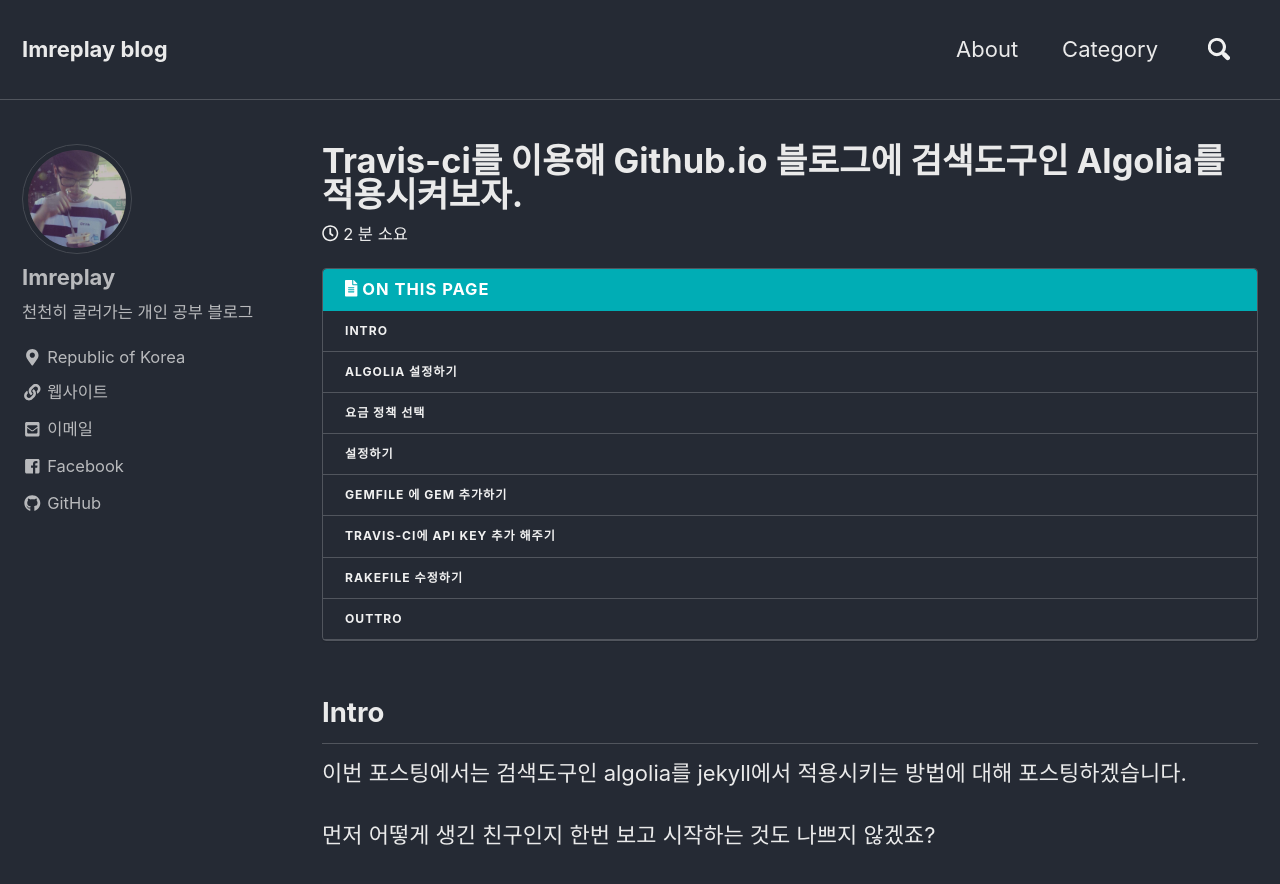
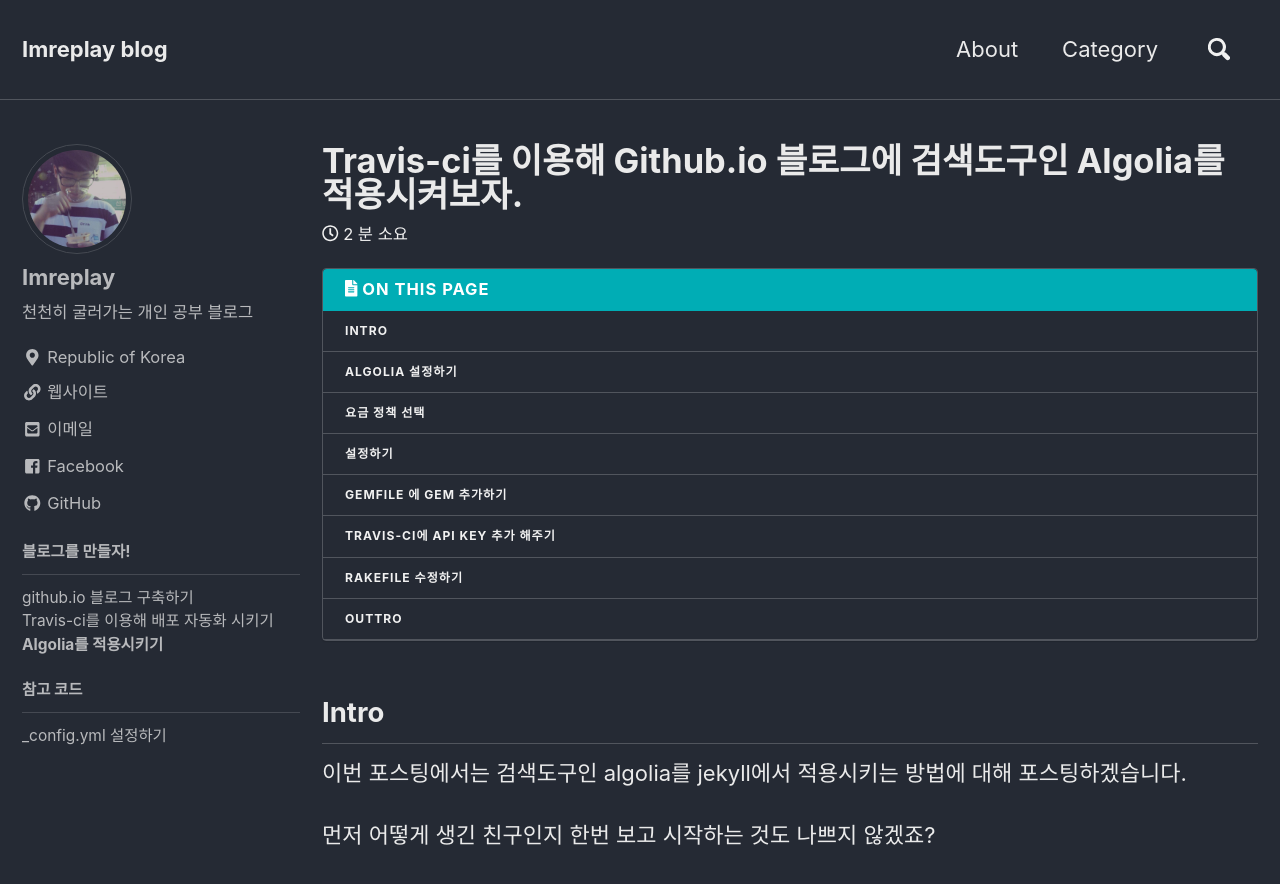
Before and after one commit to imreplay/blog_old, a Jekyll site: the page built from _posts/blogging/2018-07-03-검색 도구인 Algolia를 적용해보자.md, in a window 1280 px wide and 900 px high. Shown: the top 884 px of the window. Built offline with Jekyll 4.4.1, drawn with Linux system fonts in a browser that asks for light colours; nearby versions of some CDN libraries; comment, search, counter and statistics services are not loaded; a style sheet for code colours, icons or effects is not loaded; some of the changed lines change nothing that is shown.

Commit message:
Commit at IDE

```diff
--- a/_config.yml
+++ b/_config.yml
@@ -258,6 +258,24 @@
 
 # Defaults
 defaults:
+
+  # _posts/blogging
+  - scope:
+      path: "_posts/blogging"
+      type: posts
+    values:
+      layout: single
+      classes: wide
+      author_profile: true
+      read_time: true
+      comments: true
+      share: true
+      search: true
+      related: true
+      sidebar:
+        nav: sidebar-blogging
+
+
   # _posts
   - scope:
       path: ""
--- a/_data/navigation.yml
+++ b/_data/navigation.yml
@@ -8,3 +8,18 @@
   #   url: /collection-archive/
   # - title: "Sitemap"
   #   url: /sitemap/
+
+# 블로그 만들기 포스트 사이드바
+sidebar-blogging:
+  - title: "블로그를 만들자!"
+    children:
+    - title: "github.io 블로그 구축하기"
+      url: /blogging/minimal-mistakes-%ED%85%8C%EB%A7%88%EB%A5%BC-%EC%9D%B4%EC%9A%A9%ED%95%B4-githubio-%EB%B8%94%EB%A1%9C%EA%B7%B8-%EA%B5%AC%EC%B6%95%ED%95%98%EA%B8%B0/
+    - title: "Travis-ci를 이용해 배포 자동화 시키기"
+      url: "/blogging/Travis-ci%EB%A5%BC-%ED%86%B5%ED%95%B4-%EB%B0%B0%ED%8F%AC%EC%9E%90%EB%8F%99%ED%99%94/"
+    - title: "Algolia를 적용시키기"
+      url: "/blogging/%EA%B2%80%EC%83%89-%EB%8F%84%EA%B5%AC%EC%9D%B8-Algolia%EB%A5%BC-%EC%A0%81%EC%9A%A9%ED%95%B4%EB%B3%B4%EC%9E%90/"
+  - title: "참고 코드"
+    children:
+      - title: "_config.yml 설정하기"
+        url: "/blogging/config-yml/"
```
Also changed, not shown: _posts/blogging/2018-07-01-config-yml.md (renamed from _posts/2018-07-01-config-yml.md), _posts/blogging/2018-07-01-minimal-mistakes-테마를-이용해-githubio-블로그-구축하기.md (renamed from _posts/2018-07-01-minimal-mistakes-테마를-이용해-githubio-블로그-구축하기.md), _posts/blogging/2018-07-02-Travis-ci를 통해 배포자동화.md (renamed from _posts/2018-07-02-Travis-ci를 통해 배포자동화.md), _posts/blogging/2018-07-03-검색 도구인 Algolia를 적용해보자.md (renamed from _posts/2018-07-03-검색 도구인 Algolia를 적용해보자.md).
